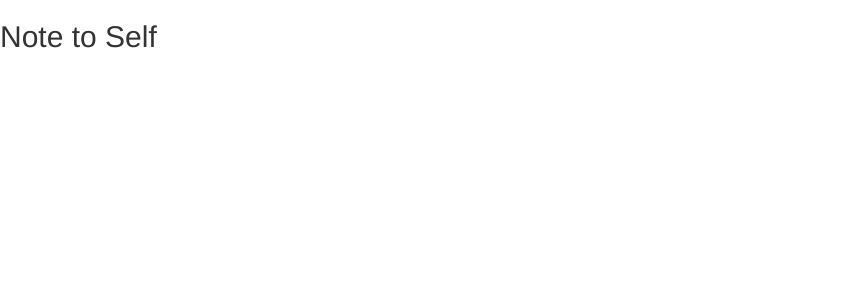
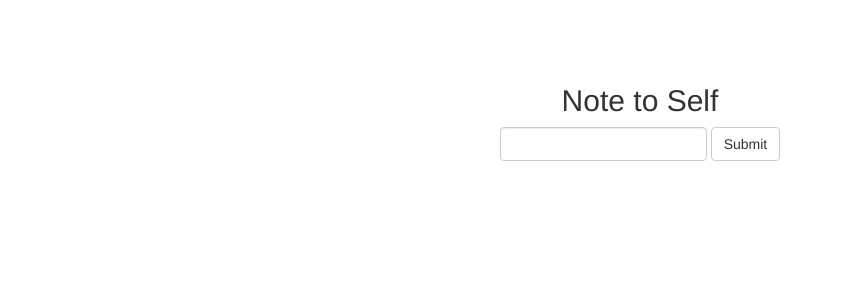
Before and after one commit to CLTPayne/notetoself, a React (Create React App) app: page / in a window 1280 px wide. Shown: the top 300 px of the page, without its empty margins (0-841 px from the left). Built offline with nearby package versions, Linux system fonts and the light colour scheme.

Commit message:
Add simple form with user input saved as state
* Include basic CSS for center and spacing

```diff
--- a/src/components/App.js
+++ b/src/components/App.js
@@ -1,10 +1,24 @@
 import React, { Component } from 'react';
+import { Form, FormControl, Button } from 'react-bootstrap';
 
 class App extends Component {
+  constructor() {
+    super()
+
+    this.state = {
+      text: ''
+    }
+  }
+
   render() {
     return (
       <div>
         <h2>Note to Self</h2>
+        <Form inline>
+          <FormControl onChange={event => this.setState({ text: event.target.value }) } />
+          {'  '}
+          <Button onClick={() => console.log(this.state)}>Submit</Button>
+        </Form>
       </div>
     )
   }
--- /dev/null
+++ b/src/index.css
@@ -0,0 +1,4 @@
+body {
+  text-align: center;
+  padding: 5%;
+}
--- a/src/index.js
+++ b/src/index.js
@@ -1,5 +1,6 @@
 import React from 'react';
 import ReactDOM from 'react-dom';
 import App from './components/App';
+import './index.css';
 
 ReactDOM.render(<App />, document.getElementById('root'));
```
